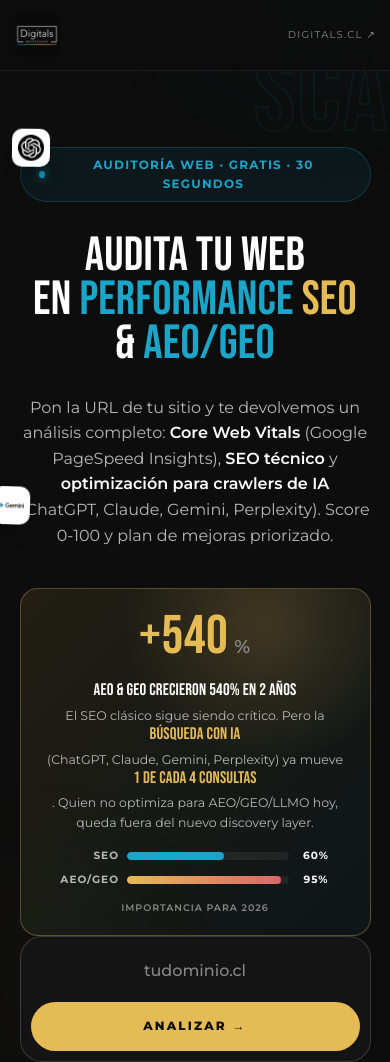
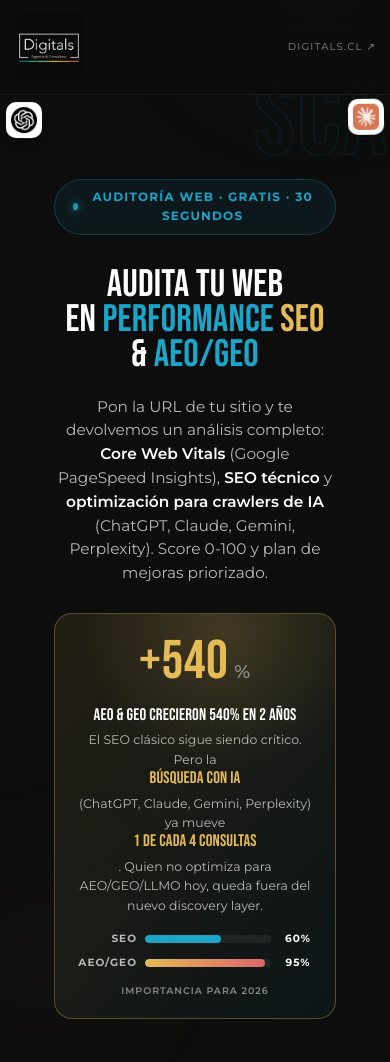
Before and after one commit to sebafigueroads/digitals-scan, a website: page public/index.html in a window 390 px wide. Shown: the top 1062 px of the page. Drawn offline with Linux system fonts and the light colour scheme.

Commit message:
ux(scan): logo 56→92px (más prominente) · espaciado stat-shift→scan-form (16+64+32px) · órbita móvil 6 logos repartidos en bordes seguros (no tapan título)
logo:
- desktop 92px (border-radius 12px) · hover scale+rotate sutil
- mobile 70px (<760px) · 58px (<380px)

espaciado vertical:
- stat-shift: margin 40px→16/64 + padding 24→28 + form margin-top 32px
- gap visual claro entre widget valor y caja URL

orbita responsive:
- <980px: 60→50px (4 logos visibles, era 5)
- <760px: 6 logos completos en posiciones fijas (top/mid/bottom × left/right) con padding lateral del hero 54-70px para que la h1 NO sea cubierta
- <480px: ocultar mid-row, quedan 4 corners visibles (36px)
- hero padding lateral aumentado 18→54px en mobile · h1 reducida 3rem→2.4rem · subhero 1rem→0.96rem para dar espacio respiratorio

Co-Authored-By: Claude Opus 4.7 <noreply@anthropic.com>

```diff
--- a/public/index.html
+++ b/public/index.html
@@ -70,12 +70,13 @@ button { font: inherit; color: inherit; cursor: pointer; background: none; borde
 
 /* === Topbar === */
 .topbar { position: sticky; top: 0; z-index: 50; padding: 16px clamp(20px, 4vw, 44px); display: flex; justify-content: space-between; align-items: center; background: rgba(13,13,13,0.82); backdrop-filter: blur(18px); border-bottom: 1px solid var(--line); }
-.brand { display: flex; align-items: center; gap: 14px; color: var(--text-pure); text-decoration: none; }
-.brand-logo { display: block; height: 56px; width: 56px; border-radius: 9px; flex-shrink: 0; }
+.brand { display: flex; align-items: center; gap: 16px; color: var(--text-pure); text-decoration: none; }
+.brand-logo { display: block; height: 92px; width: 92px; border-radius: 12px; flex-shrink: 0; transition: transform 0.3s var(--ease-fluid); }
+.brand-logo:hover { transform: scale(1.04) rotate(-2deg); }
 .brand-tag { font-family: var(--font-body); font-size: 11px; font-weight: 700; letter-spacing: 0.10em; color: var(--cyan-bright); text-transform: uppercase; padding-left: 14px; border-left: 1px solid var(--line); }
 .brand-tag strong { color: var(--text-pure); font-weight: 800; display: block; font-size: 12px; margin-bottom: 2px; letter-spacing: 0.04em; }
-@media (max-width: 760px) { .brand-logo { height: 46px; width: 46px; } .brand-tag { display: none; } }
-@media (max-width: 380px) { .brand-logo { height: 40px; width: 40px; } }
+@media (max-width: 760px) { .brand-logo { height: 70px; width: 70px; border-radius: 11px; } .brand-tag { display: none; } }
+@media (max-width: 380px) { .brand-logo { height: 58px; width: 58px; border-radius: 10px; } }
 .topbar-right { display: flex; gap: 18px; align-items: center; font-family: var(--font-mono); font-size: 10.5px; letter-spacing: 0.18em; text-transform: uppercase; color: var(--text-muted); }
 .topbar-right .live { display: inline-flex; align-items: center; gap: 7px; color: var(--signal); }
 .topbar-right .live::before { content: ''; width: 7px; height: 7px; border-radius: 50%; background: var(--signal); box-shadow: 0 0 8px var(--signal); animation: pulse 1.6s infinite; }
@@ -100,13 +101,21 @@ button { font: inherit; color: inherit; cursor: pointer; background: none; borde
 @keyframes floatA { 50% { transform: translateY(-14px) rotate(2deg); } }
 @keyframes floatB { 50% { transform: translateY(-18px) rotate(-3deg); } }
 @keyframes floatC { 50% { transform: translateY(-10px) rotate(2deg); } }
-@media (max-width: 980px) { .hero-orbita .o-logo { width: 46px; height: 46px; border-radius: 11px; } .hero-orbita .o2, .hero-orbita .o7 { display: none; } }
-@media (max-width: 700px) {
-  .hero-orbita .o-logo { width: 38px; height: 38px; border-radius: 10px; }
-  .hero-orbita .o4, .hero-orbita .o6 { display: none; }
-  .hero-orbita .o1 { top: 5%; left: 3%; }
-  .hero-orbita .o3 { top: 35%; left: -2%; }
-  .hero-orbita .o5 { bottom: 5%; left: 4%; }
+@media (max-width: 980px) { .hero-orbita .o-logo { width: 50px; height: 50px; border-radius: 12px; } .hero-orbita .o7 { display: none; } }
+@media (max-width: 760px) {
+  .hero-orbita .o-logo { width: 42px; height: 42px; border-radius: 11px; box-shadow: 0 8px 22px rgba(0,0,0,0.42); }
+  .hero-orbita .o1 { top: 10px;   left: 6px;   animation: floatA 5.5s ease-in-out infinite; }
+  .hero-orbita .o2 { top: 10px;   right: 6px;  display: grid; animation: floatB 6s ease-in-out infinite; }
+  .hero-orbita .o3 { top: 36%;    left: -6px;  animation: floatC 7s ease-in-out infinite; }
+  .hero-orbita .o4 { top: 36%;    right: -6px; display: grid; animation: floatA 6.4s ease-in-out infinite reverse; }
+  .hero-orbita .o5 { bottom: 14%; left: 6px;   animation: floatB 7.2s ease-in-out infinite; }
+  .hero-orbita .o6 { bottom: 14%; right: 6px;  display: grid; animation: floatC 6.6s ease-in-out infinite; }
+}
+@media (max-width: 480px) {
+  .hero-orbita .o-logo { width: 36px; height: 36px; border-radius: 10px; }
+  .hero-orbita .o3, .hero-orbita .o4 { display: none; }
+  .hero-orbita .o1, .hero-orbita .o2 { top: 8px; }
+  .hero-orbita .o5, .hero-orbita .o6 { bottom: 10%; }
 }
 .eyebrow { display: inline-flex; align-items: center; gap: 10px; padding: 8px 18px; background: rgba(18,128,155,0.10); border: 1px solid rgba(18,128,155,0.35); font-family: var(--font-body); font-size: 12px; font-weight: 700; letter-spacing: 0.10em; color: var(--cyan-bright); text-transform: uppercase; border-radius: 100px; margin-bottom: 32px; }
 .eyebrow::before { content: ''; width: 7px; height: 7px; border-radius: 50%; background: var(--cyan-bright); box-shadow: 0 0 10px var(--cyan-bright); animation: pulse 1.8s infinite; }
@@ -246,7 +255,8 @@ h1 .em-y { color: var(--yellow); }
 .modal.done .success { display: block; }
 
 /* Stat AEO/GEO vs SEO · industry shift */
-.stat-shift { margin: 40px auto 0; max-width: 920px; padding: 24px 30px; background: linear-gradient(135deg, rgba(229,187,85,0.10), rgba(18,128,155,0.08)); border: 1px solid rgba(229,187,85,0.32); border-radius: 18px; position: relative; overflow: hidden; }
+.stat-shift { margin: 16px auto 64px; max-width: 920px; padding: 28px 34px; background: linear-gradient(135deg, rgba(229,187,85,0.10), rgba(18,128,155,0.08)); border: 1px solid rgba(229,187,85,0.32); border-radius: 18px; position: relative; overflow: hidden; }
+.scan-form { margin-top: 32px !important; }
 .stat-shift::before { content: ''; position: absolute; top: -30%; right: -10%; width: 280px; height: 280px; background: radial-gradient(circle, rgba(229,187,85,0.18), transparent 70%); border-radius: 50%; }
 .stat-shift-grid { display: grid; grid-template-columns: auto 1fr auto; gap: 28px; align-items: center; position: relative; }
 @media (max-width: 760px) { .stat-shift-grid { grid-template-columns: 1fr; gap: 16px; text-align: center; } }
@@ -310,7 +320,9 @@ img, video, svg { max-width: 100%; height: auto; }
 @media (max-width: 760px) {
   .topbar { padding: 12px clamp(14px, 3.5vw, 22px); }
   .topbar-right { gap: 12px; font-size: 10px; letter-spacing: 0.12em; }
-  .hero { padding: clamp(60px, 9vh, 100px) clamp(18px, 5vw, 32px) clamp(40px, 6vh, 70px); }
+  .hero { padding: clamp(70px, 10vh, 110px) clamp(54px, 12vw, 70px) clamp(36px, 6vh, 60px); }
+  h1 { font-size: clamp(2.4rem, 8.5vw, 4.6rem); margin-bottom: 22px; padding: 0 6px; }
+  .hero-sub { font-size: 0.96rem; line-height: 1.55; margin-bottom: 24px; padding: 0 4px; }
   .scan-form { flex-direction: column; gap: 8px; padding: 10px; border-radius: 22px; }
   .scan-form input { width: 100%; padding: 14px 18px; font-size: 16px; text-align: center; }
   .scan-form button { width: 100%; padding: 15px 22px; }
```
